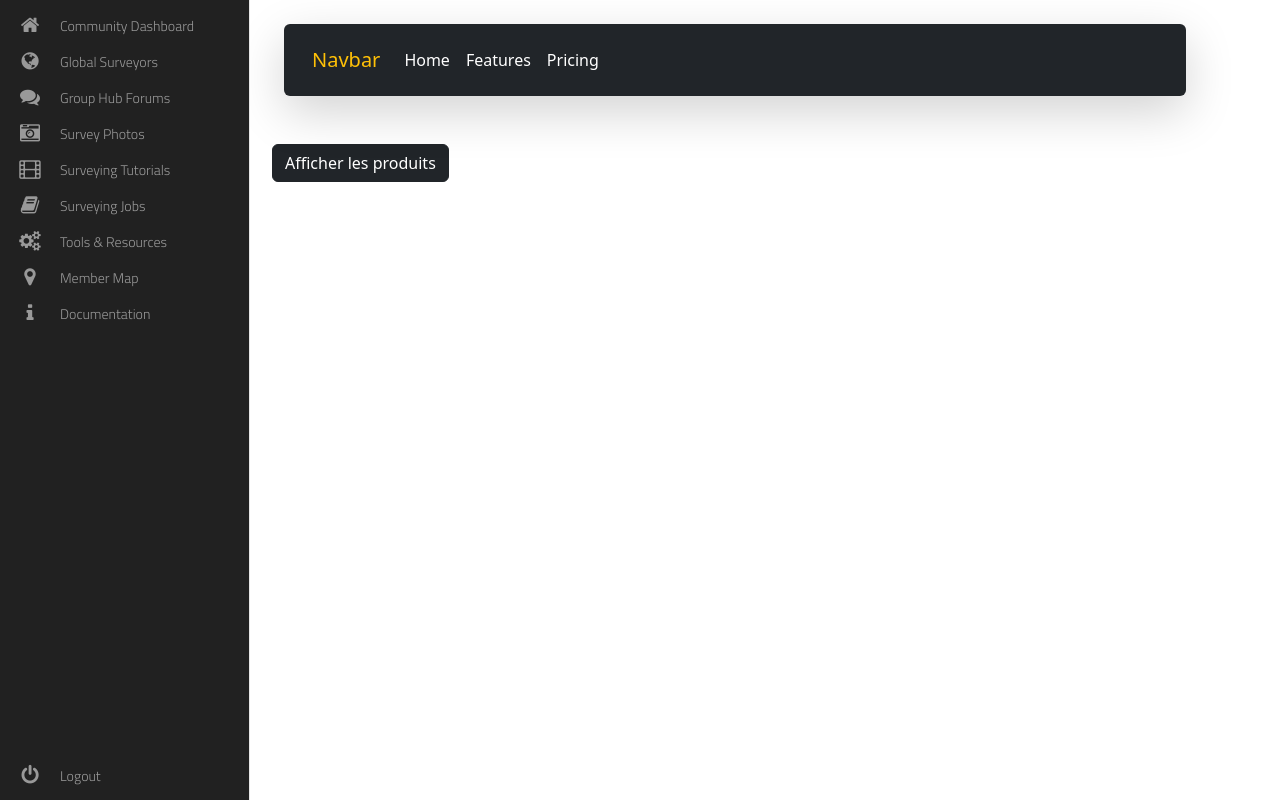
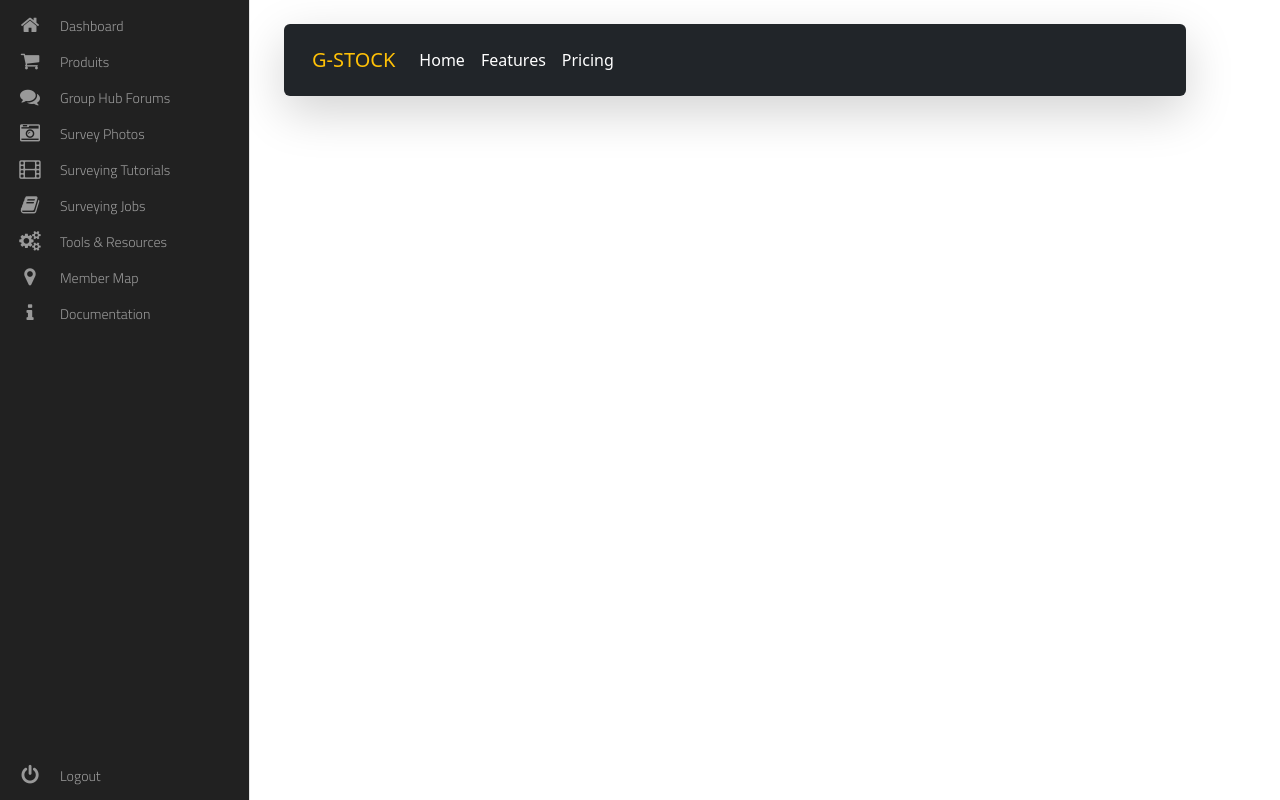
Before and after one commit to mahjoub004/g-stock-front, an Angular app: page /dashboard in a window 1280 px wide. Before the commit this address led to /. Built offline with nearby package versions, Linux system fonts and the light colour scheme; a web font is replaced by a local one.

Commit message:
la creation des routes et un  compnent dashboard

```diff
--- a/src/app/app-routing.module.ts
+++ b/src/app/app-routing.module.ts
@@ -1,10 +1,16 @@
 import { NgModule } from '@angular/core';
 import { RouterModule, Routes } from '@angular/router';
+import { DashboardComponent } from './dashboard/dashboard.component';
+import { ProduitComponent } from './produit/produit.component';
 
-const routes: Routes = [];
+const routes: Routes = [
+  {path:'produit' , component: ProduitComponent},
+  {path:'dashboard' , component: DashboardComponent},
+  {path:'',redirectTo:'/dashboard' , pathMatch:'full'},
+];
 
 @NgModule({
-  imports: [RouterModule.forRoot(routes)],
+  imports: [RouterModule.forRoot(routes,{enableTracing:true})],
   exports: [RouterModule]
 })
 export class AppRoutingModule { }
--- a/src/app/app.component.html
+++ b/src/app/app.component.html
@@ -1,15 +1,14 @@
 <div class="container">
+
   <div class="row">
     <div class="col-lg-2">
       <app-side-bar></app-side-bar>
     </div>
+
     <div class="col-lg-10">
       <app-nav-bar></app-nav-bar>
-      <button type="button" class="btn btn-dark mb-3 text-white" (click)="showHideProduct = !showHideProduct">Afficher les produits</button>
-      <app-content *ngIf="showHideProduct"></app-content>
-
+      <app-content ></app-content>
     </div>
+      <router-outlet></router-outlet>
   </div>
 </div>
-
-<router-outlet></router-outlet>
--- a/src/app/app.module.ts
+++ b/src/app/app.module.ts
@@ -8,6 +8,7 @@ import { ProduitMockService } from './produit/produit.mock.service';
 import { NavBarComponent } from './nav-bar/nav-bar.component';
 import { SideBarComponent } from './side-bar/side-bar.component';
 import { ContentComponent } from './content/content.component';
+import { DashboardComponent } from './dashboard/dashboard.component';
 
 
 @NgModule({
@@ -17,6 +18,7 @@ import { ContentComponent } from './content/content.component';
     NavBarComponent,
     SideBarComponent,
     ContentComponent,
+    DashboardComponent,
   ],
   imports: [
     BrowserModule,
--- a/src/app/content/content.component.html
+++ b/src/app/content/content.component.html
@@ -1 +0,0 @@
-<app-produit></app-produit>
--- /dev/null
+++ b/src/app/dashboard/dashboard.component.html
@@ -0,0 +1 @@
+<p>dashboard works!</p>
--- /dev/null
+++ b/src/app/dashboard/dashboard.component.ts
@@ -0,0 +1,15 @@
+import { Component, OnInit } from '@angular/core';
+
+@Component({
+  selector: 'app-dashboard',
+  templateUrl: './dashboard.component.html',
+  styleUrls: ['./dashboard.component.css']
+})
+export class DashboardComponent implements OnInit {
+
+  constructor() { }
+
+  ngOnInit(): void {
+  }
+
+}
--- a/src/app/nav-bar/nav-bar.component.html
+++ b/src/app/nav-bar/nav-bar.component.html
@@ -1,7 +1,7 @@
 <div class="container mt-4">
   <nav class="navbar navbar-expand-lg  navbar-dark bg-dark shadow-lg p-3 mb-5 rounded ">
     <div class="container-fluid">
-      <a class="navbar-brand text-warning" href="#">Navbar</a>
+      <a class="navbar-brand text-warning" href="#">G-STOCK</a>
       <button class="navbar-toggler" type="button" data-bs-toggle="collapse" data-bs-target="#navbarNav" aria-controls="navbarNav" aria-expanded="false" aria-label="Toggle navigation">
         <span class="navbar-toggler-icon"></span>
       </button>
--- a/src/app/side-bar/side-bar.component.html
+++ b/src/app/side-bar/side-bar.component.html
@@ -5,19 +5,20 @@
   <body><div class="area"></div><nav class="main-menu">
             <ul>
                 <li>
-                    <a href="https://jbfarrow.com">
+                    <a routerLink="/dashboard" routerLinkActive="active">
                         <i class="fa fa-home fa-2x"></i>
                         <span class="nav-text">
-                           Community Dashboard
+                          Dashboard
                         </span>
                     </a>
 
                 </li>
                 <li class="has-subnav">
-                    <a href="#">
-                        <i class="fa fa-globe fa-2x"></i>
+                  <a routerLink="/produit" routerLinkActive="active">
+                    <i class="fa fa-shopping-cart" aria-hidden="true"></i>
+
                         <span class="nav-text">
-                            Global Surveyors
+                            Produits
                         </span>
                     </a>
 
```
Also changed, not shown: src/app/dashboard/dashboard.component.css (added), 1 other file (tests, documents, lock files or other folders).
